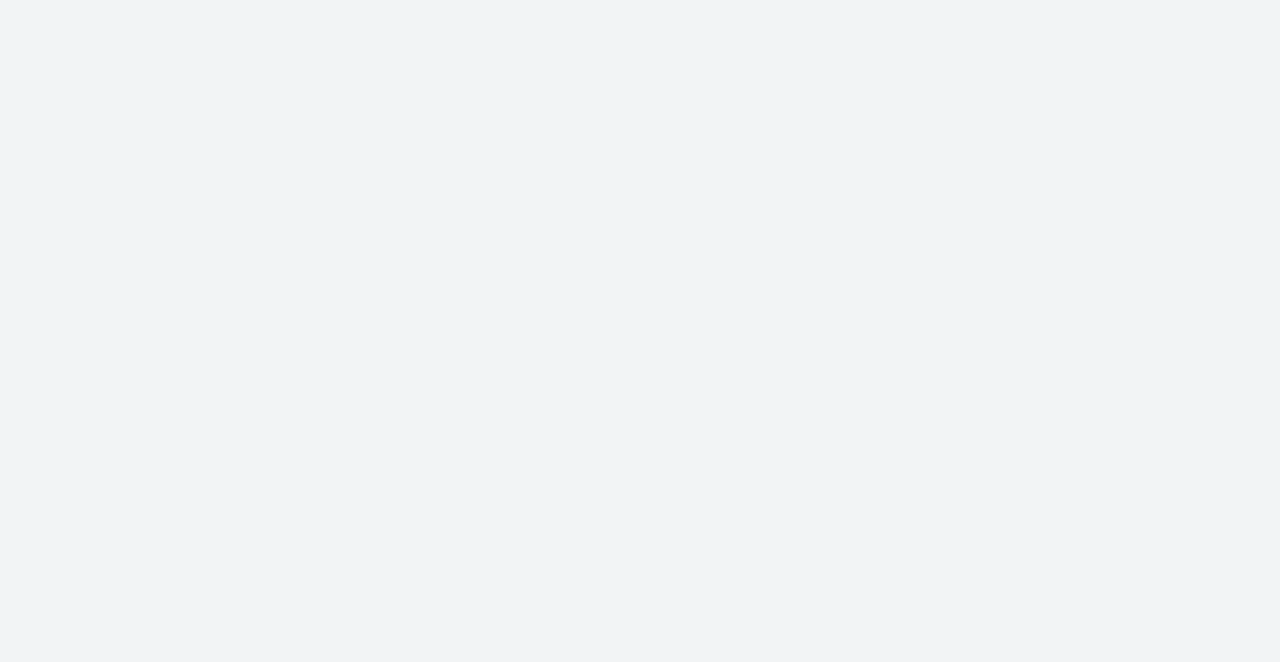
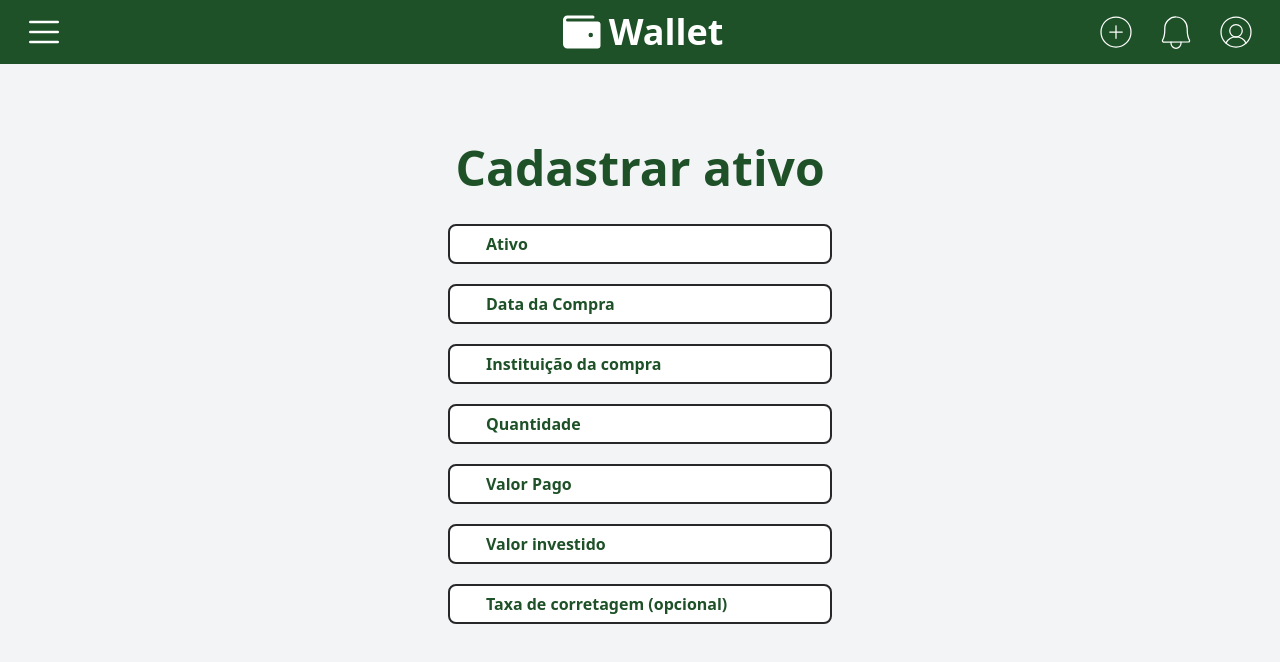
Before and after one commit to robsonvasquez/Carteira_de_Invertimento, a React (Vite) app in the folder investment-wallet-web/: page /newactive in a window 1280 px wide. Before the commit this address had no page. Shown: the top 662 px of the page. Built offline with nearby package versions, Linux system fonts and the light colour scheme.

Commit message:
Update: New page NewActive

```diff
--- a/investment-wallet-web/src/Router.tsx
+++ b/investment-wallet-web/src/Router.tsx
@@ -1,17 +1,17 @@
 import {
-  createBrowserRouter,
-  createRoutesFromElements,
-  RouterProvider,
+  // createBrowserRouter,
+  // createRoutesFromElements,
+  // RouterProvider,
   Route,
   Routes,
 } from "react-router-dom";
-
 
 import Login from './pages/Login'
 import User from './pages/User'
 import Home from './pages/Home';
 import NewCount from './pages/NewCount';
 import Profile from "./pages/Profile";
+import NewActive from "./pages/NewActive";
 
 // const router = createBrowserRouter([
 //   {
@@ -46,6 +46,7 @@ export default function Router(){
       <Route path='/login' element={<Login/>}/>
       <Route path='/newcount' element={<NewCount/>}/>
       <Route path='/profile' element={<Profile/>}/>
+      <Route path='/newactive' element={<NewActive/>}/>
     </Routes>
   );
 }
--- a/investment-wallet-web/src/pages/Home.tsx
+++ b/investment-wallet-web/src/pages/Home.tsx
@@ -58,7 +58,9 @@ export default function Home(){
           <CardActive text="Tipos de Ações"/>
         </div>
         <div className="w-9/12 mt-5 flex flex-col items-end">
-          <Button image='plus' className='mb-5 w-48' text='Adicionar ativo'/>
+          <Link to="/newactive">
+            <Button image='plus' className='mb-5 w-48' text='Adicionar ativo'/>
+          </Link>
           <Table header={header} list={l}/>
         </div>
       </div>
--- /dev/null
+++ b/investment-wallet-web/src/pages/NewActive.tsx
@@ -0,0 +1,24 @@
+import TopBar from "../components/Bars/TopBar";
+import Input from "../components/Input";
+
+export default function NewActive(){
+  return(
+    <>
+      <TopBar/>
+      <div className="flex justify-center mt-20">
+        <div className="w-96 flex flex-col">
+          <h1 className={`text-theme-color text-center text-5xl font-bold mb-8`}>Cadastrar ativo</h1>
+          <div className="flex flex-col justify-center items-center">
+            <Input name='active' placeholder="Ativo"/>
+            <Input name='date' placeholder="Data da Compra"/>
+            <Input name='institution' placeholder="Instituição da compra"/>
+            <Input name='amount' placeholder="Quantidade"/>
+            <Input name='paidPrice' placeholder="Valor Pago"/>
+            <Input name='investedPrice' placeholder="Valor investido"/>
+            <Input name='brokerageRate' placeholder="Taxa de corretagem (opcional)"/>
+          </div>
+        </div>
+      </div>
+    </>
+  );
+}
```
